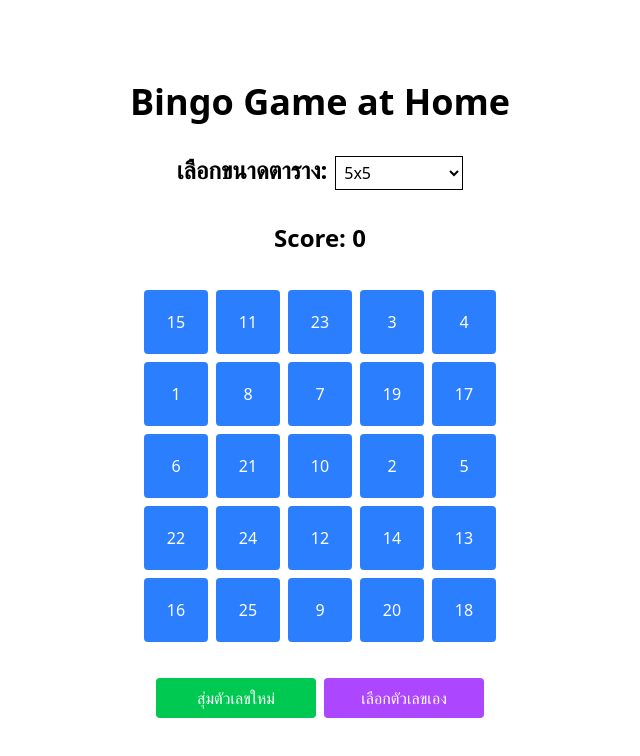
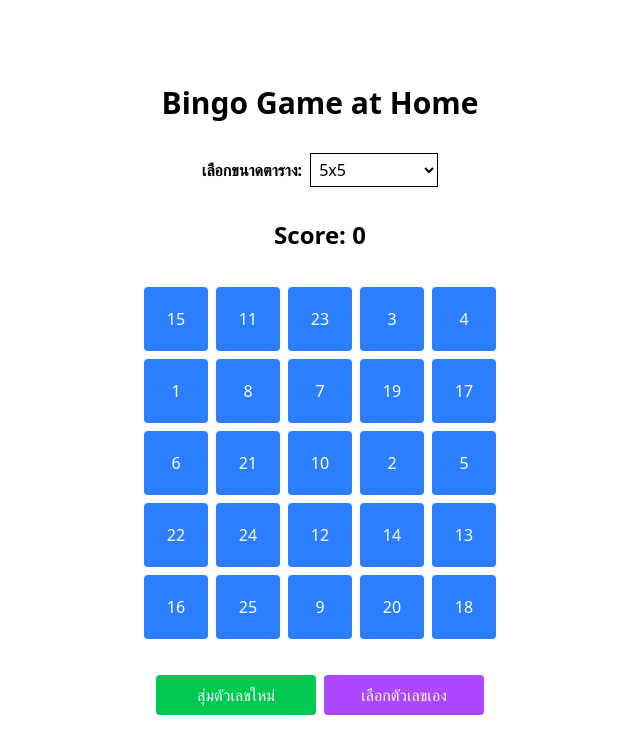
Before and after one commit to sanusi-pohlor/bingo-game, a Next.js app: page / in a window 1280 px wide. Shown: the top 756 px of the page, without its empty margins (320-960 px from the left). Built offline with nearby package versions, Linux system fonts and the light colour scheme.

Commit message:
edit font
edit font

```diff
--- a/app/page.tsx
+++ b/app/page.tsx
@@ -289,10 +289,10 @@ export default function Home() {
 
   return (
     <div className="flex flex-col items-center justify-center min-h-screen py-2">
-      <h1 className="text-4xl font-bold mb-8">Bingo Game at Home</h1>
+      <h1 className="text-3xl font-bold mb-8">Bingo Game at Home</h1>
 
       <div className="mb-8">
-        <label htmlFor="gridSize" className="mr-2 text-2xl font-bold">เลือกขนาดตาราง:</label>
+        <label htmlFor="gridSize" className="mr-2 text-1xl font-bold">เลือกขนาดตาราง:</label>
         <select
           id="gridSize"
           aria-label="Grid Size"
@@ -306,7 +306,7 @@ export default function Home() {
       </div>
 
       <div className="mb-8">
-        <h2 className="text-2xl font-bold">Score: {score}</h2>
+        <h1 className="text-2xl font-bold">Score: {score}</h1>
       </div>
 
       <div className="flex flex-col">
@@ -314,12 +314,14 @@ export default function Home() {
       </div>
 
       <div className="flex mt-8">
+        {!manualInputMode && (
           <button
             onClick={handleShuffle}
             className="px-4 py-2 bg-green-500 text-white rounded w-40 mr-2"
           >
             สุ่มตัวเลขใหม่
           </button>
+        )}
         <button
           onClick={() => {
             setManualInputMode(!manualInputMode);
@@ -336,7 +338,7 @@ export default function Home() {
       {manualInputMode && assignedNumbers.some(num => num !== 0) && confirmedManualNumbers.length === 0 && (
         <button
           onClick={handleConfirmManualInput}
-          className="mt-4 px-4 py-2 bg-blue-600 text-white rounded"
+          className="mt-4 px-4 py-2 bg-blue-600 text-white rounded w-40"
         >
           เสร็จสิ้นการเลือก
         </button>
```
Lines whose indentation alone changed are shown as unchanged.
